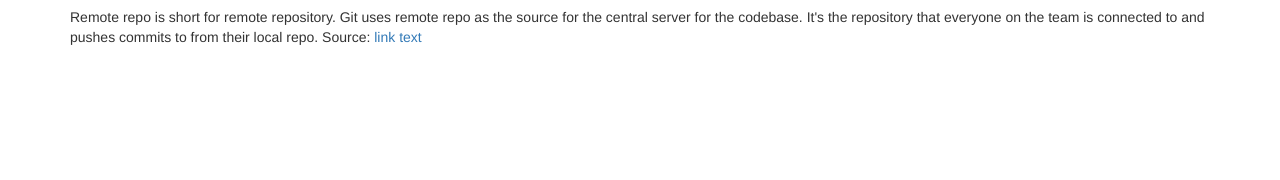
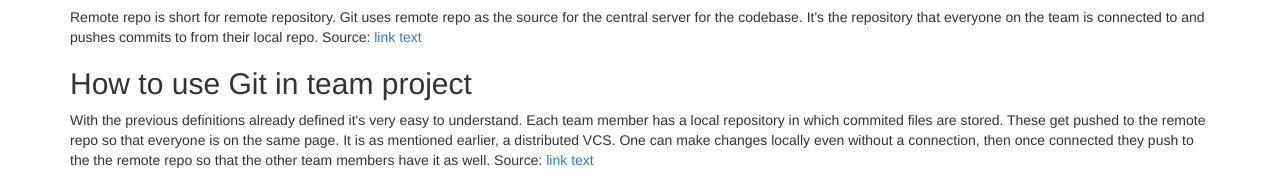
Before and after one commit to nebekerb/5315, a plain HTML site: page hwgit.html in a window 1280 px wide. Shown: the part 712-892 px from the top of the page. Before the commit the page ends 800 px from the top, so only its background shows below. Drawn offline with nearby package versions, Linux system fonts and the light colour scheme.

Commit message:
hw files

```diff
--- a/hwgit.html
+++ b/hwgit.html
@@ -13,6 +13,8 @@
       <img src="http://www.intertech.com/PostingIMages/f05c4ce327e8_E7D5/IntroToGitConcepts_thumb.png" alt="intertech.com">
       <h2>Describe remote repo</h2>
       <p>Remote repo is short for remote repository. Git uses remote repo as the source for the central server for the codebase. It's the repository that everyone on the team is connected to and pushes commits to from their local repo. Source: <a href="https://www.intertech.com/Blog/introduction-to-git-concepts/">link text</a></p>
+      <h2>How to use Git in team project</h2>
+      <p>With the previous definitions already defined it's very easy to understand. Each team member has a local repository in which commited files are stored. These get pushed to the remote repo so that everyone is on the same page. It is as mentioned earlier, a distributed VCS. One can make changes locally even without a connection, then once connected they push to the the remote repo so that the other team members have it as well. Source: <a href="https://www.intertech.com/Blog/introduction-to-git-concepts/">link text</a></p>
     </div>
   </body>
 </html>
```
